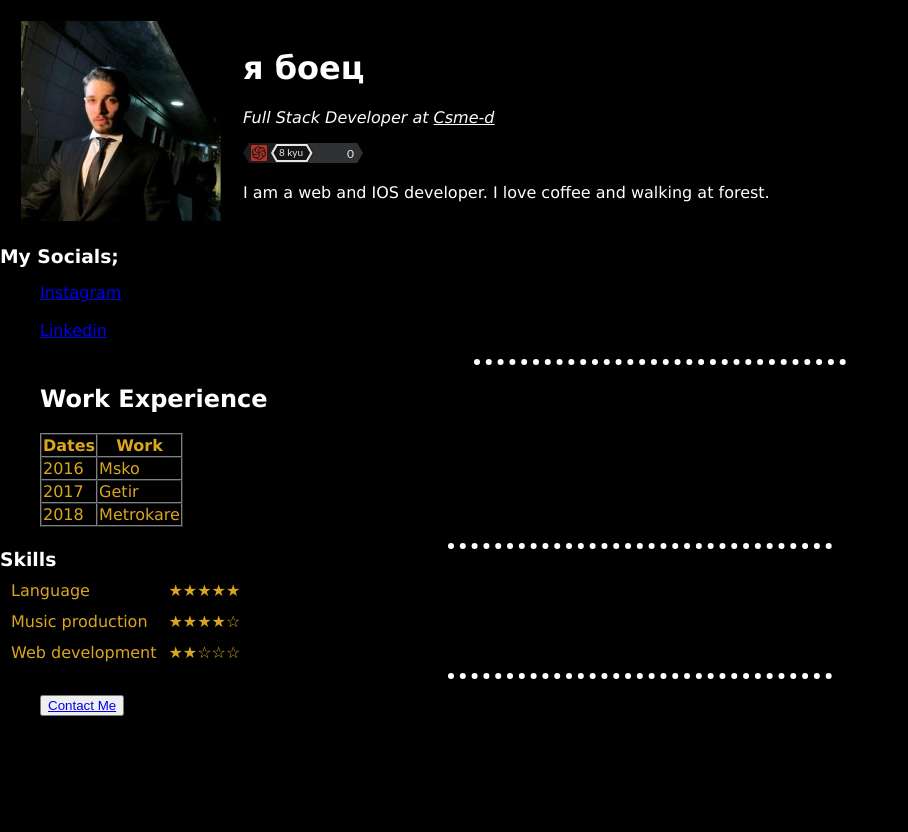
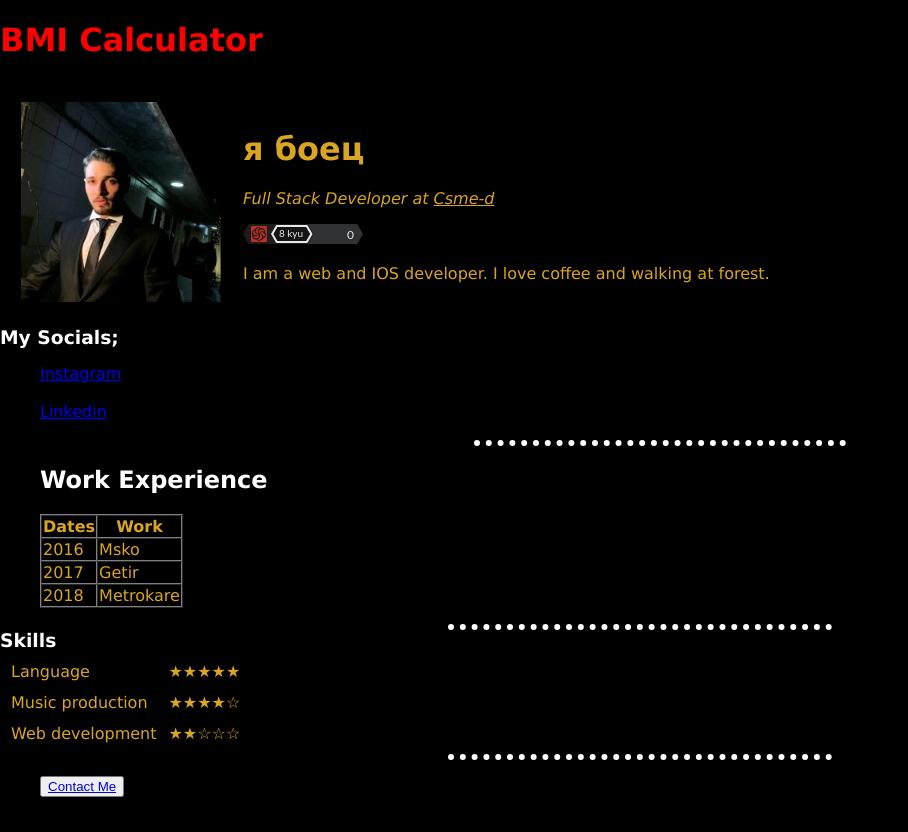
Before and after one commit to yabayets/bio, a plain HTML site: page index.html in a window 1280 px wide. Shown: the whole page, without its empty margins (0-908 px from the left). Before the commit the page ends 800 px from the top, so only its background shows below. Drawn offline with Linux system fonts and the light colour scheme.

Commit message:
Update index.html

```diff
--- a/index.html
+++ b/index.html
@@ -21,7 +21,10 @@
         <p> <img class="degree" src="micro.svg" alt = " Mert degree " ></p>
         <p>I am a web and IOS developer. I love coffee and walking at forest.</p> </td>
     </tr>
+<div class="container">
+  <h1>BMI Calculator</h1>
 
+</div>
     </table>
 </div>
 
```
